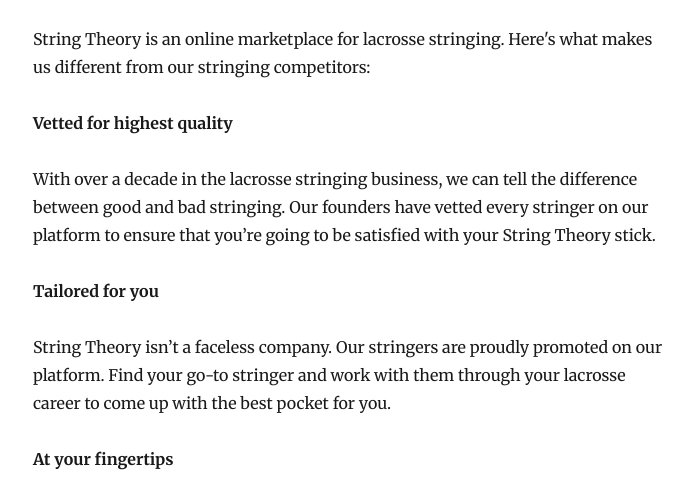
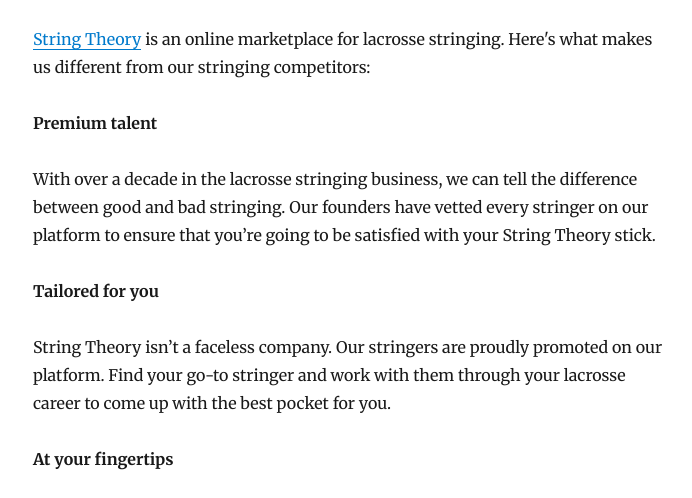
Before and after one commit to jcan37/jeffcannon, a Gatsby site: page /blog/what-makes-string-theory-different/ in a window 1280 px wide. Shown: the part 242-740 px from the top of the page, without its empty margins (292-984 px from the left). Built offline with nearby package versions, Linux system fonts and the light colour scheme; Gatsby itself is replaced by a stand-in of ours; some packages are replaced by stand-ins of ours.

Commit message:
Update Blog “what-makes-string-theory-different”

```diff
--- a/content/blog/what-makes-string-theory-different.md
+++ b/content/blog/what-makes-string-theory-different.md
@@ -5,9 +5,9 @@
 description: String Theory is an online marketplace for lacrosse stringing.
   Here's what makes us different from our stringing competitors...
 ---
-String Theory is an online marketplace for lacrosse stringing. Here's what makes us different from our stringing competitors:
+[String Theory](https://stringtheory.us/) is an online marketplace for lacrosse stringing. Here's what makes us different from our stringing competitors:
 
-**Vetted for highest quality**
+**Premium talent**
 
 With over a decade in the lacrosse stringing business, we can tell the difference between good and bad stringing. Our founders have vetted every stringer on our platform to ensure that you’re going to be satisfied with your String Theory stick.
 
```
